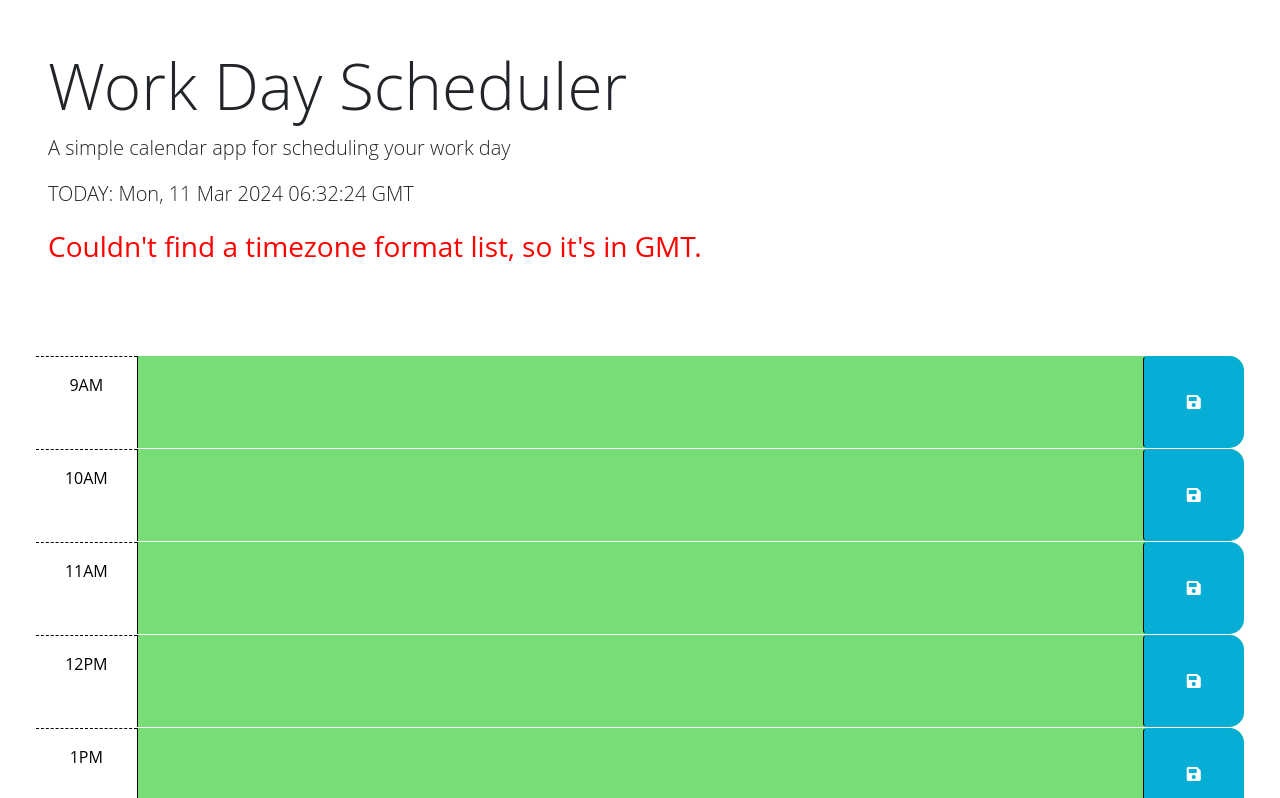
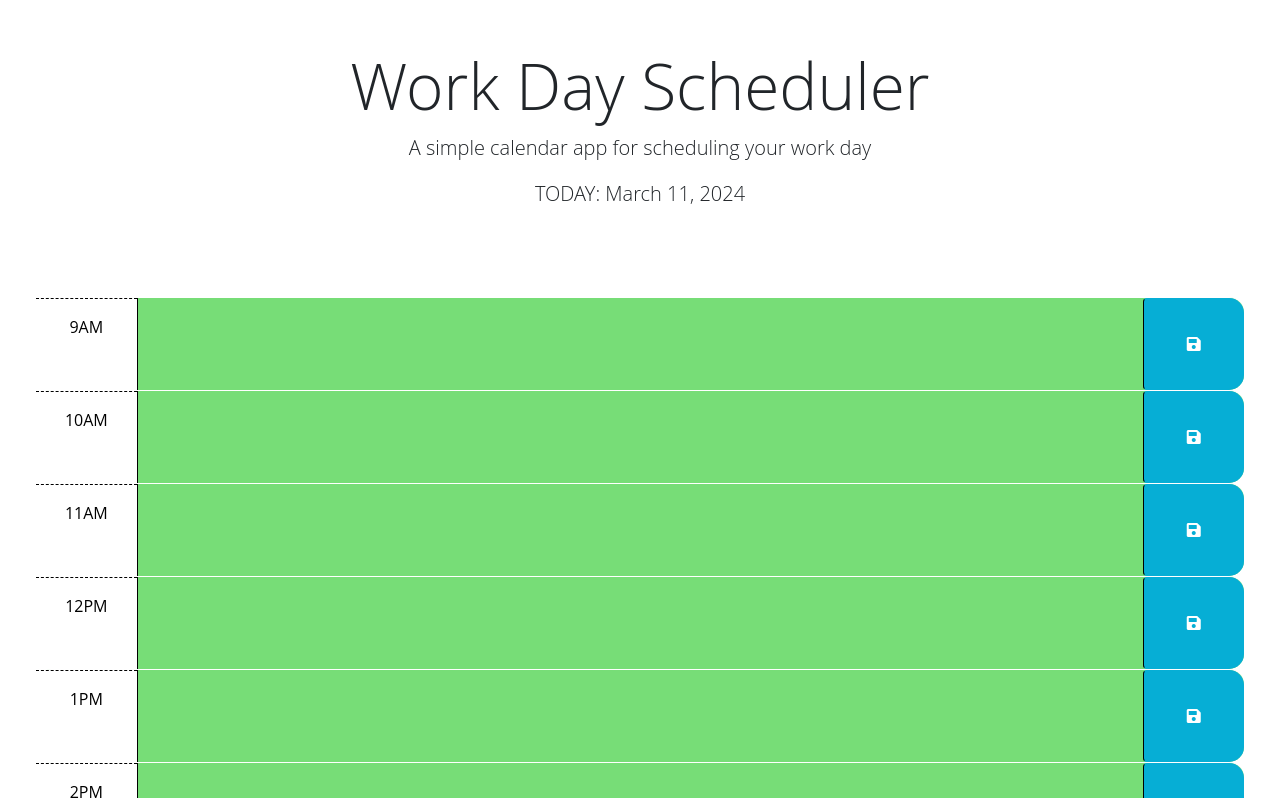
Before and after one commit to alfwall/day-scheduler, a plain HTML site: page index.html in a window 1280 px wide. Shown: the top 798 px of the page. Drawn offline with nearby package versions, Linux system fonts and the light colour scheme.

Commit message:
Fixed day display and commented CSS

```diff
--- a/assets/css/style.css
+++ b/assets/css/style.css
@@ -1,8 +1,13 @@
+/* Center things by default. */
 body {
   font-family: 'Open Sans', sans-serif;
   font-size: 16px;
+
+  /* Added this to match the mock-up. */
+  text-align: center;
 }
 
+/* Text input boxes. Other classes affect the background-color. */
 textarea {
   background: transparent;
   border: none;
@@ -12,39 +17,48 @@ textarea {
   padding: 10px;
 }
 
+/* Text-input sections should wrap text. */
 .description {
   white-space: pre-wrap;
 }
 
+/* textarea wrappers have a border */
 .time-block {
   border-radius: 15px;
 }
 
+/* Each time block should have a lil bit of border on top. */
 .row {
   border-top: 1px solid white;
 }
 
+/* Time block labels are black text on white background with checkered */
+/* top and bottom borders. */
 .hour {
   background-color: #ffffff;
   color: #000000;
   border-top: 1px dashed #000000;
 }
 
+/* Past blocks are... some kinda faded red. */
 .past {
   background-color: #d3d3d3;
   color: white;
 }
 
+/* Present block is red. */
 .present {
   background-color: #ff6961;
   color: white;
 }
 
+/* Future blocks are green. */
 .future {
   background-color: #77dd77;
   color: white;
 }
 
+/* Save buttons are blue with white text, and have curved edges on the right side. */
 .saveBtn {
   border-left: 1px solid black;
   border-top-right-radius: 15px;
@@ -53,12 +67,8 @@ textarea {
   color: white;
 }
 
+/* On hover, turn white save icon black. */
 .saveBtn i:hover {
   font-size: 20px;
   transition: all 0.3s ease-in-out;
 }
-
-.red-warning{
-  color: red;
-  font-size: 28px;
-}
--- a/assets/js/script.js
+++ b/assets/js/script.js
@@ -19,6 +19,8 @@ $(function () {
   // attribute of each time-block be used to conditionally add or remove the
   // past, present, and future classes? How can Day.js be used to get the
   // current hour in 24-hour time?
+
+  // Make it easy to loop through the date sections
   var timeBlocks = [
     "hour-9",
     "hour-10",
@@ -31,26 +33,23 @@ $(function () {
     "hour-17"
   ];
 
+  // Helper method to quickly initialize/clear localStorage plans
   function ClearAllPlans() {
     for (var i=0; i<timeBlocks.length; i++) {
       localStorage.setItem(timeBlocks[i], "");
     }
   }
 
-  //var utc = require("dayjs/plugin/utc");
-
-  var today = dayjs()
-  console.log("TODAY IS: " + today.toString())
-  $("#currentDay")[0].textContent = "TODAY: " + today.toString();
-  //var today2 = today.add(1, "day").set("hour", 12).set("minute", 30).tz("");
-  //console.log("TODAY2 IS: " + today2.toString())
+  var today = dayjs(); //.add(12, "hour");
 
   var previousDate = localStorage.getItem("date-last-used");
   if (previousDate == null) {
+    //console.log("no previous date!!")
     localStorage.setItem("date-last-used", today.format("M-D-YYYY"));
     ClearAllPlans();
   }
-  if (today.isAfter(dayjs(previousDate))) {
+  if (!today.isSame(dayjs(previousDate), "day")) {
+    //console.log("today is after last date!");
     for(var i=0; i<timeBlocks.length; i++) {
       $("#" + timeBlocks[i]).children("textarea.description").val("");
     }
@@ -60,13 +59,13 @@ $(function () {
 
   var militaryHour = parseInt(today.format("H")); // Used for actual time checking, no AM/PM
   var pastPresentFutureState = "";
-  console.log("military hour is: " + militaryHour);
+  //console.log("military hour is: " + militaryHour);
   var timeBlockContainer = this.querySelector(".container-fluid").children;
-  console.log(timeBlockContainer)
+  //console.log(timeBlockContainer)
   for (var i = 0; i < timeBlockContainer.length; i++) {
     var timeBlock = timeBlockContainer[i];
     var id = parseInt(timeBlock.id.split("-")[1]);
-    console.log("id: " + id + "; militaryHour: " + militaryHour);
+    //console.log("id: " + id + "; militaryHour: " + militaryHour);
     if (id < militaryHour) {
       timeBlock.classList.add("past");
       pastPresentFutureState = "past";
@@ -79,32 +78,20 @@ $(function () {
       timeBlock.classList.add("present");
       pastPresentFutureState = "present";
     }
-    console.log("Time block " + id + " is in the " + pastPresentFutureState + "!");
+    //console.log("Time block " + id + " is in the " + pastPresentFutureState + "!");
   }
 
   //
   // TODO: Add code to get any user input that was saved in localStorage and set
   // the values of the corresponding textarea elements. HINT: How can the id
   // attribute of each time-block be used to do this?
-  h9Text = localStorage.getItem("hour-9");
-  h10Text = localStorage.getItem("hour-10");
-  h11Text = localStorage.getItem("hour-11");
-  h12Text = localStorage.getItem("hour-12");
-  h1Text = localStorage.getItem("hour-1");
-  h2Text = localStorage.getItem("hour-2");
-  h3Text = localStorage.getItem("hour-3");
-  h4Text = localStorage.getItem("hour-4");
-  h5Text = localStorage.getItem("hour-5");
-  $("#hour-9").children("textarea.description").val(h9Text);
-  $("#hour-10").children("textarea.description").val(h10Text);
-  $("#hour-11").children("textarea.description").val(h11Text);
-  $("#hour-12").children("textarea.description").val(h12Text);
-  $("#hour-1").children("textarea.description").val(h1Text);
-  $("#hour-2").children("textarea.description").val(h2Text);
-  $("#hour-3").children("textarea.description").val(h3Text);
-  $("#hour-4").children("textarea.description").val(h4Text);
-  $("#hour-5").children("textarea.description").val(h5Text);
-
+  for (var i=0; i<timeBlocks.length; i++) {
+    timeToSave = timeBlocks[i];
+    newText = localStorage.getItem(timeToSave);
+    //console.log("saving '" + newText + "' to '" + timeToSave + "'");
+    $("#" + timeToSave).children("textarea.description").val(newText);
+  }
   //
   // TODO: Add code to display the current date in the header of the page.
+  $("#currentDay")[0].textContent = "TODAY: " + today.format("MMMM D, YYYY");
 });
--- a/index.html
+++ b/index.html
@@ -29,7 +29,6 @@
       <h1 class="display-3">Work Day Scheduler</h1>
       <p class="lead">A simple calendar app for scheduling your work day</p>
       <p id="currentDay" class="lead"></p>
-      <p class="red-warning">Couldn't find a timezone format list, so it's in GMT.</p>
     </header>
     <div class="container-fluid px-5">
       <!-- Use class for "past", "present", and "future" to apply styles to the
```
